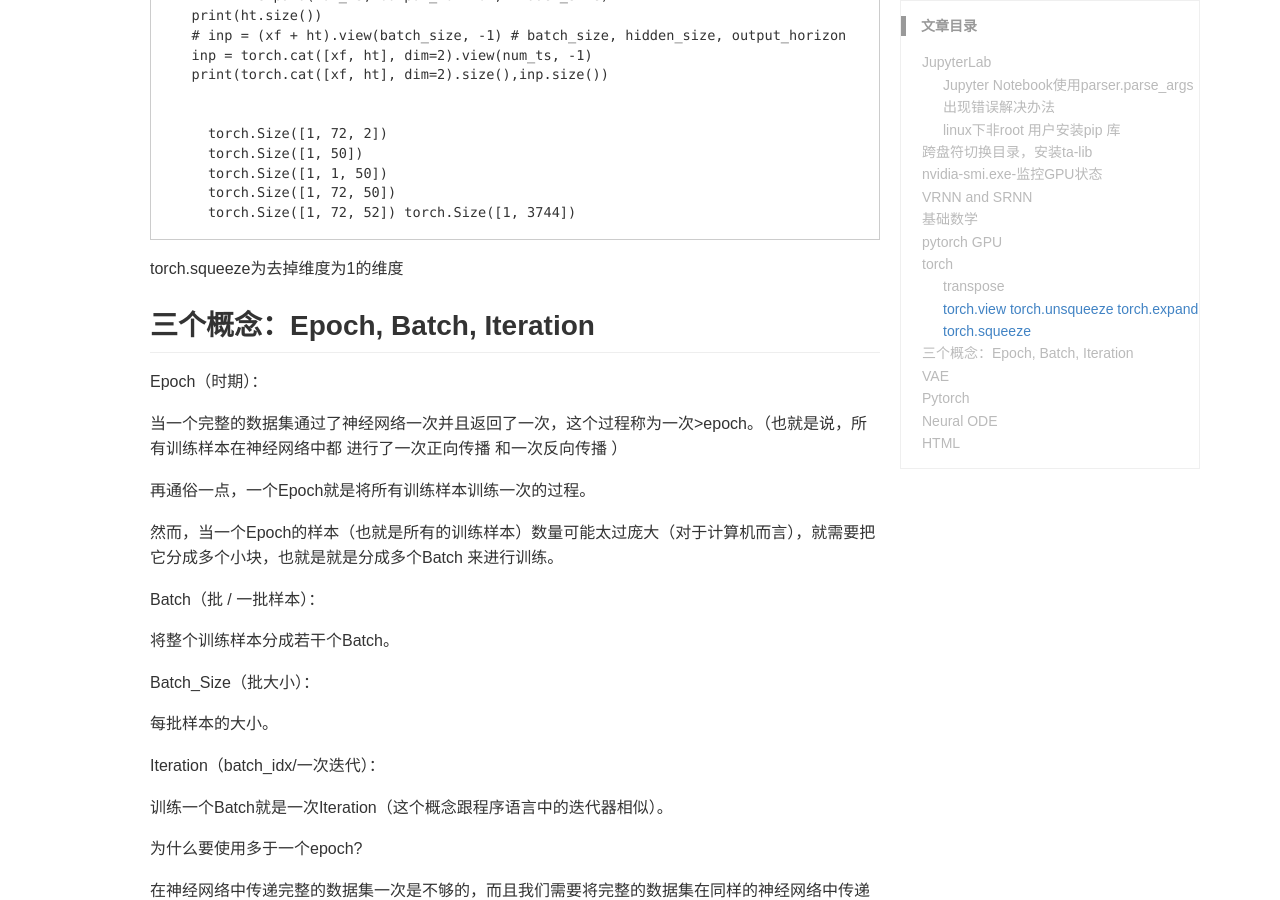
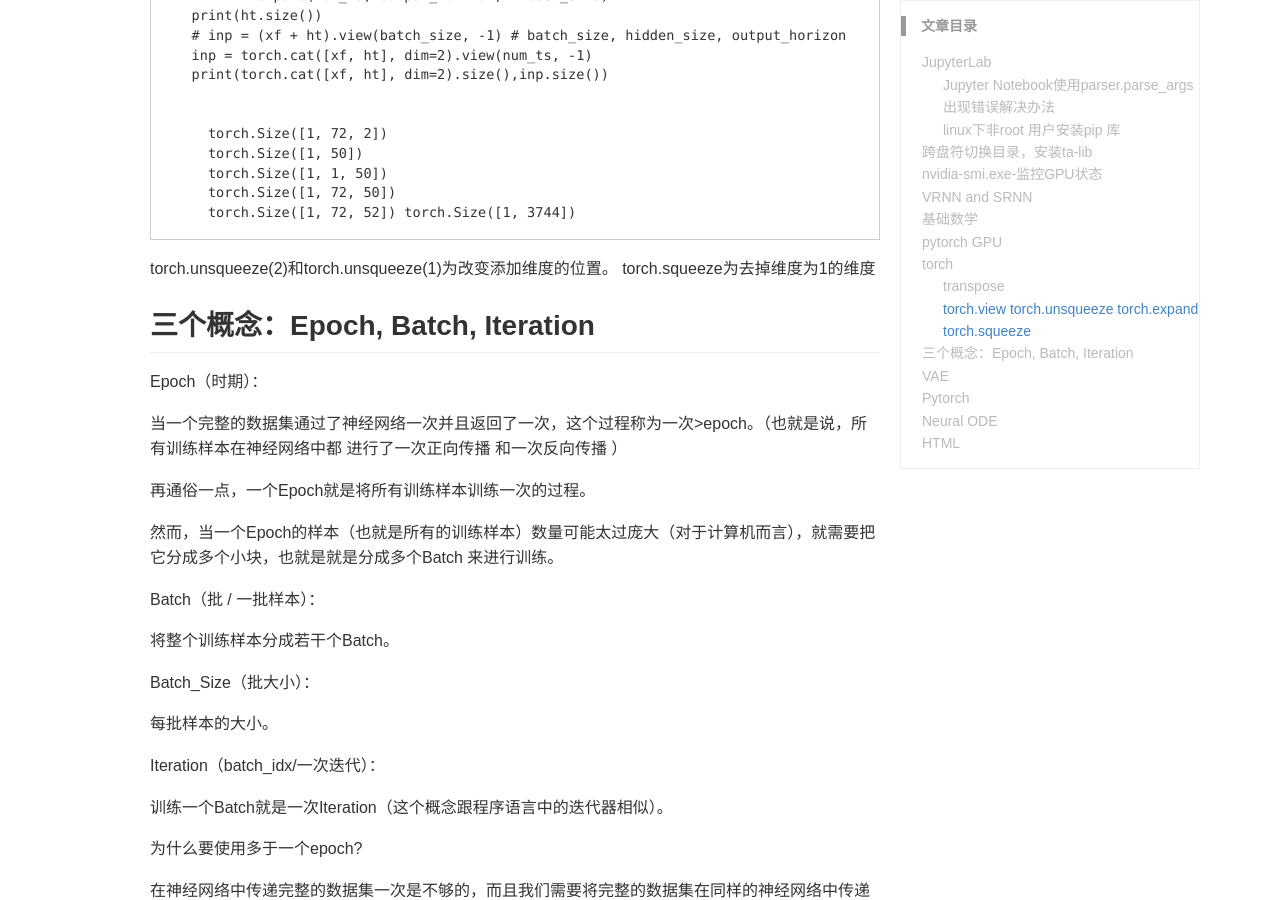
Before and after one commit to MAO202012/MAO202012.github.io, a Jekyll site: the page built from _wiki/xuexizhuji.md, in a window 1280 px wide and 900 px high, scrolled down 5632 px. Built offline with Jekyll 4.4.1, drawn with Linux system fonts in a browser that asks for light colours; some web fonts are replaced; a style sheet for code colours, icons or effects is not loaded.

Commit message:
Update xuexizhuji.md

````diff
--- a/_wiki/xuexizhuji.md
+++ b/_wiki/xuexizhuji.md
@@ -262,6 +262,7 @@ def forward(self, ht, xf):
      torch.Size([1, 72, 50])
      torch.Size([1, 72, 52]) torch.Size([1, 3744])
 ```
+torch.unsqueeze(2)和torch.unsqueeze(1)为改变添加维度的位置。
 torch.squeeze为去掉维度为1的维度
 ## 三个概念：Epoch, Batch, Iteration
 
````
